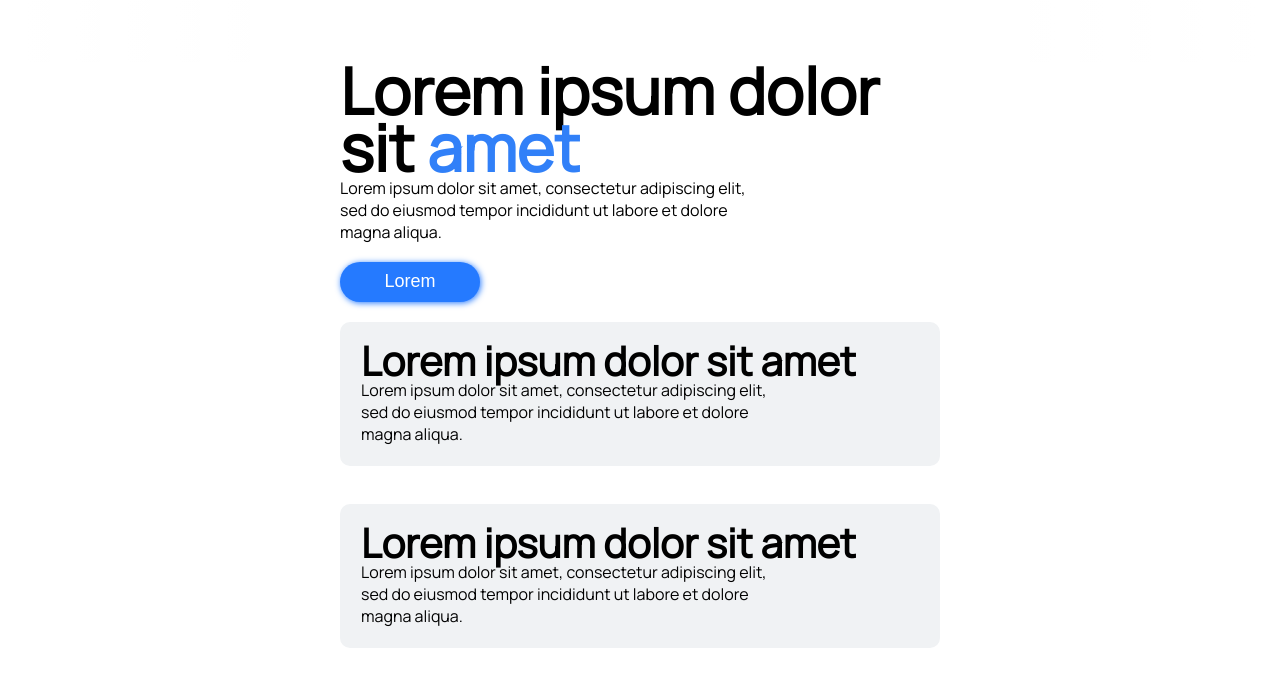
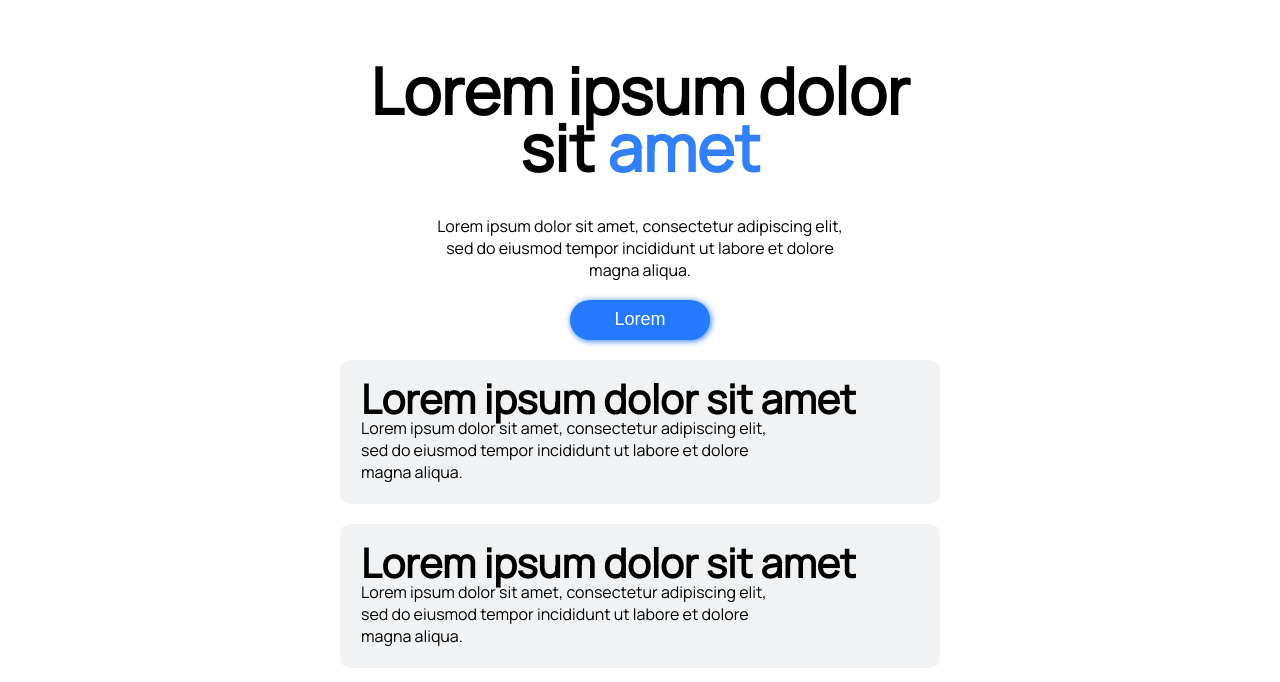
Before and after one commit to ndresdavila/frontend-animations, a plain HTML site: page index.html in a window 1280 px wide. Shown: the part 1144-1826 px from the top of the page. Drawn offline with nearby package versions, Linux system fonts and the light colour scheme.

Commit message:
textos centrados

```diff
--- a/index.html
+++ b/index.html
@@ -88,13 +88,14 @@
 
     <section id="seccion3">
         <div>
-            <h2 class="titulo">Lorem ipsum dolor sit <span class="highlight">amet</span></h1>
-            <p>
+            <h2 class="titulo"" style="text-align: center !important;">Lorem ipsum dolor sit <span class="highlight">amet</span></h1>
+            <div style="margin-top: 1cm;"></div>
+            <p style="text-align: center;">
                 Lorem ipsum dolor sit amet, consectetur adipiscing elit,<br>
                 sed do eiusmod tempor incididunt ut labore et dolore<br>
                 magna aliqua.
             </p>
-            <div class="container">
+            <div class="container" style="text-align: center;">
                 <a href="#">
                     <button class="btn">Lorem<i class="fas fa-arrow-right"></i></button>
                 </a>
--- a/style.css
+++ b/style.css
@@ -294,7 +294,7 @@ body {
     max-width: 600px; /* Ajusta el ancho máximo según sea necesario */
     box-sizing: border-box; /* Incluye el borde en el cálculo del ancho total */
     text-align: justify; /* Justifica el texto dentro del contenedor */
-    margin-bottom: 1cm;
+    margin-bottom: 20px;
 }
 
 /* Estilo al pasar el ratón por encima (hover) */
@@ -631,7 +631,7 @@ input[type="radio"] {
 
 .seccion8 {
     width: 80%;
-    height: 90%;
+    height: 100%;
     background-color: #222225;
     border-radius: 20px;
     padding: 10px;
```
Also changed, not shown: 1 other file.
